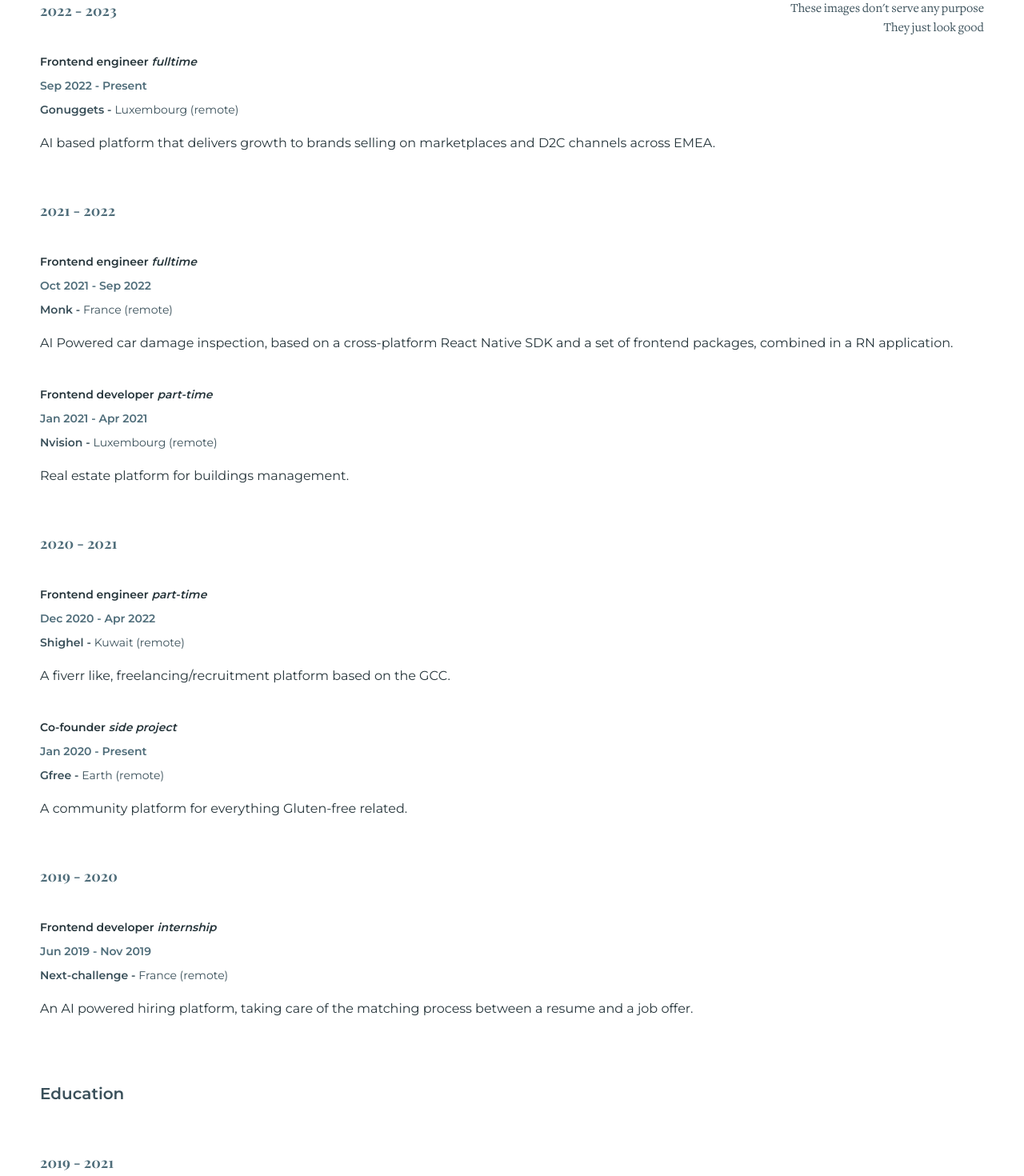
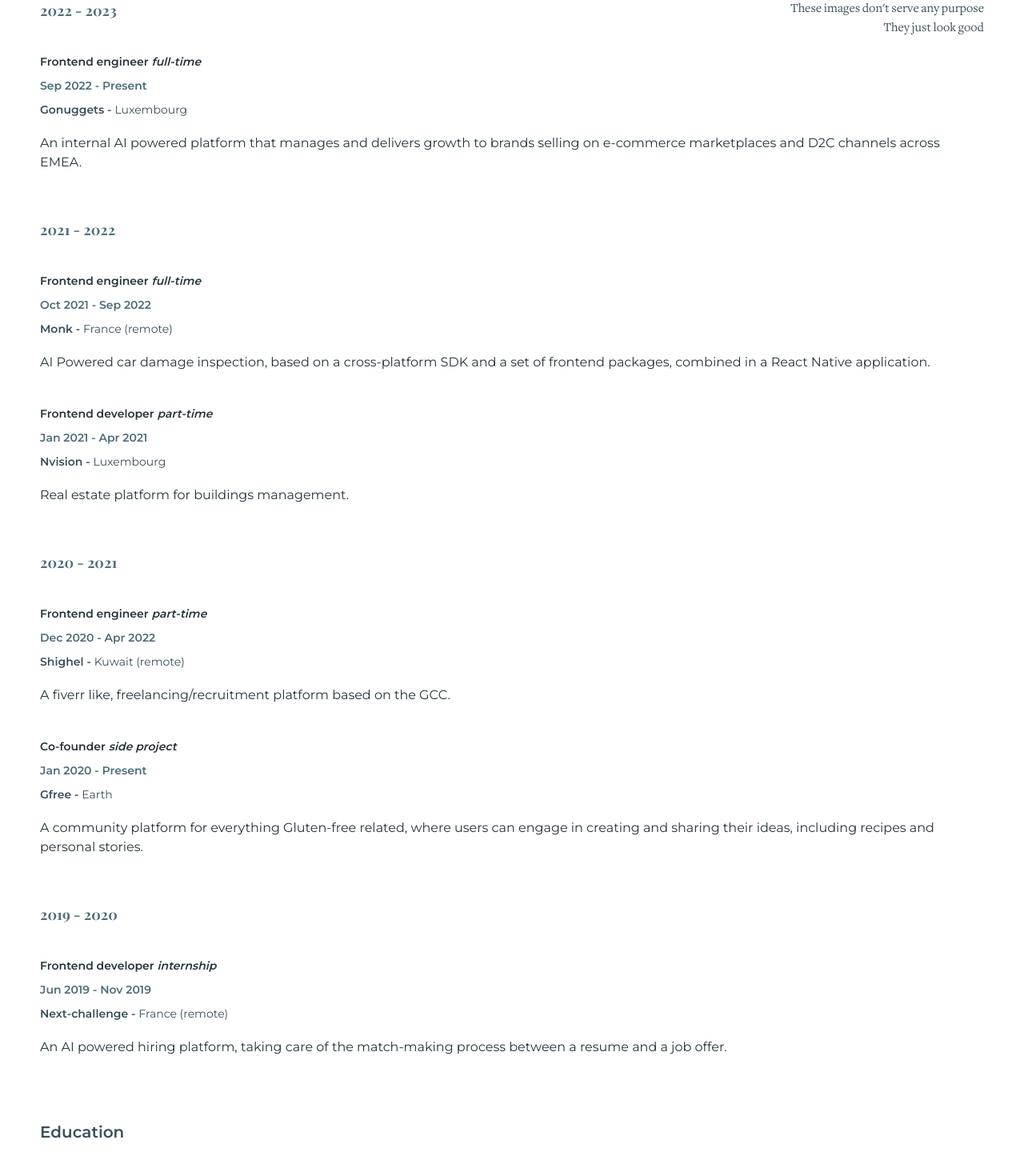
Before and after one commit to BenHakimIlyass/portfolio, a Next.js app: page / in a window 1280 px wide. Shown: the part 420-1890 px from the top of the page at 80% size. Built offline with nearby package versions, Linux system fonts and the light colour scheme.

Commit message:
Update data

```diff
--- a/components/career.tsx
+++ b/components/career.tsx
@@ -18,11 +18,7 @@
       <Stack className="gap-6">
         <Typo variant="h5" className="text-grey-500">
           {position}{' '}
-          <Typo
-            variant="h5"
-            as="span"
-            className="italic font-regular"
-          >
+          <Typo variant="h5" as="span" className="italic font-regular">
             {mode}
           </Typo>
         </Typo>
@@ -33,7 +29,7 @@
           <Typo variant="smallSemibold" as="span">
             {company} -{' '}
           </Typo>
-          {location} (remote)
+          {location}
         </Typo>
       </Stack>
       <Typo variant="p" className="text-grey-500">
--- a/pages/index.tsx
+++ b/pages/index.tsx
@@ -83,11 +83,11 @@
                   </Typo>
                   <Career
                     position="Frontend engineer"
-                    mode="fulltime"
+                    mode="full-time"
                     period="Sep 2022 - Present"
                     company="Gonuggets"
                     location="Luxembourg"
-                    description="AI based platform that delivers growth to brands selling on marketplaces and D2C channels across EMEA."
+                    description="An internal AI powered platform that manages and delivers growth to brands selling on e-commerce marketplaces and D2C channels across EMEA."
                   />
                 </Stack>
 
@@ -98,11 +98,11 @@
                   </Typo>
                   <Career
                     position="Frontend engineer"
-                    mode="fulltime"
+                    mode="full-time"
                     period="Oct 2021 - Sep 2022"
                     company="Monk"
-                    location="France"
-                    description="AI Powered car damage inspection, based on a cross-platform React Native SDK and a set of frontend packages, combined in a RN application."
+                    location="France (remote)"
+                    description="AI Powered car damage inspection, based on a cross-platform SDK and a set of frontend packages, combined in a  React Native application."
                   />
                   <Career
                     position="Frontend developer"
@@ -124,7 +124,7 @@
                     mode="part-time"
                     period="Dec 2020 - Apr 2022"
                     company="Shighel"
-                    location="Kuwait"
+                    location="Kuwait (remote)"
                     description="A fiverr like, freelancing/recruitment platform based on the GCC."
                   />
                   <Career
@@ -133,7 +133,7 @@
                     period="Jan 2020 - Present"
                     company="Gfree"
                     location="Earth"
-                    description="A community platform for everything Gluten-free related."
+                    description="A community platform for everything Gluten-free related, where users can engage in creating and sharing their ideas, including recipes and personal stories."
                   />
                 </Stack>
 
@@ -147,8 +147,8 @@
                     mode="internship"
                     period="Jun 2019 - Nov 2019"
                     company="Next-challenge"
-                    location="France"
-                    description="An AI powered hiring platform, taking care of the matching process between a resume and a job offer."
+                    location="France (remote)"
+                    description="An AI powered hiring platform, taking care of the match-making process between a resume and a job offer."
                   />
                 </Stack>
               </Stack>
```
